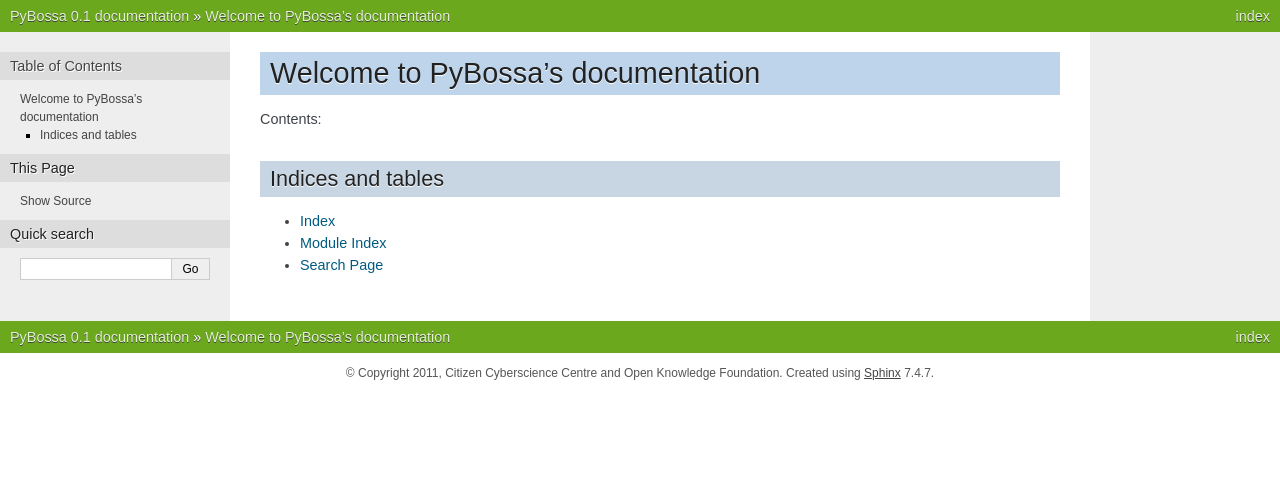
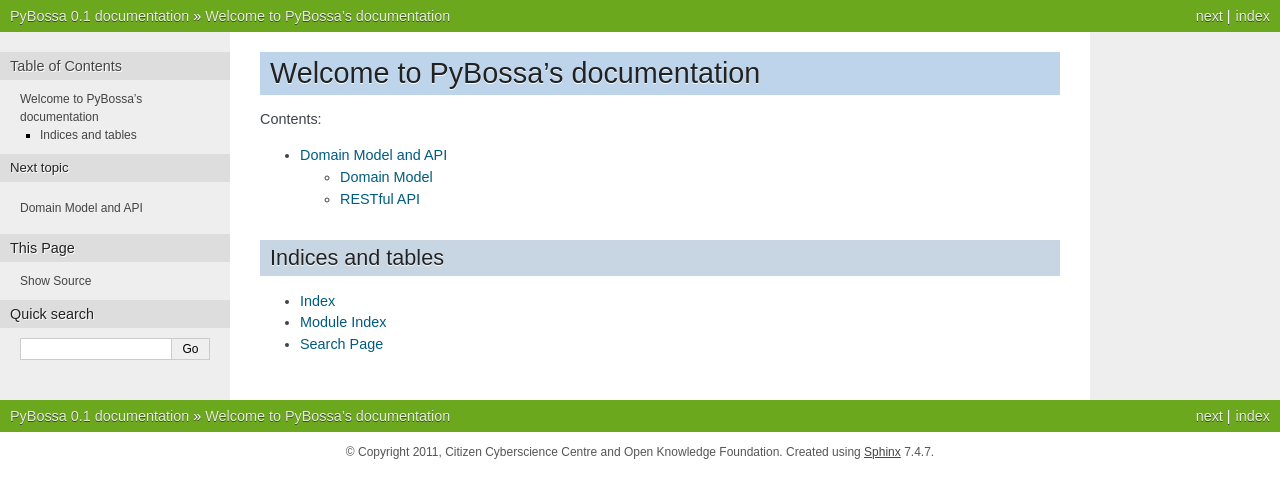
Before and after one commit to Scifabric/pybossa, a Sphinx documentation site: the page built from doc/index.rst, in a window 1280 px wide. Shown: the top 498 px of the page. Built offline with Sphinx 7.4.7, drawn with Linux system fonts in a browser that asks for light colours; some of the changed lines change nothing that is shown.

Commit message:
[doc][s]: (refs #15) start on doc of model and API (basics done).

```diff
--- a/doc/index.rst
+++ b/doc/index.rst
@@ -7,7 +7,7 @@
 .. toctree::
    :maxdepth: 2
 
-
+   model
 
 Indices and tables
 ==================
--- /dev/null
+++ b/doc/model.rst
@@ -0,0 +1,60 @@
+====================
+Domain Model and API
+====================
+
+This section introduces the main domain objects present in the BOSSA system and how they can be accessed via the API.
+
+Domain Model
+============
+
+BOSSA has 4 main domain objects:
+
+  * Project: the overall projects to which Tasks are associated.
+  * User: someone who performs a task
+  * Task: an individual Task which can be performed by a user. A Task is associated to a Project.
+  * TaskRun: the results of a specific User performing a specific task
+
+There are some attributes common across most of the domain objects notably:
+
+  * `create_time`: the Datetime (as an integer) when object was created.
+  * `info`: a 'blob-style' attribute into which one can store arbitrary JSON. This attribute is use to any additional information one wants (e.g. Task configuration or Task results on TaskRun)
+
+
+RESTful API
+===========
+
+The RESTful API is located at::
+
+  http://{pybossa-site-url}/api
+
+It expects and returns JSON.
+
+Operations:
+
+  List domain objects
+
+  GET http://{pybossa-site-url}/api/{domain-object}
+
+
+  Get a specific domain object by id
+
+  GET http://{pybossa-site-url}/api/{domain-object}/{id}
+
+
+  Create a domain object
+  :return:
+
+  POST http://{pybossa-site-url}/api/{domain-object}
+
+
+  Update a domain object (not yet implemented)
+  PUT http://{pybossa-site-url}/api/{domain-object}/{id}
+
+
+  Delete a domain object (not yet implemented)
+  DELETE http://{pybossa-site-url}/api/{domain-object}/{id}
+
+
+Example usage::
+
+  curl -X POST -H -d '{"name": "myapp", "info": {"xyz": 1}}' http://localhost:500/api/app
```
